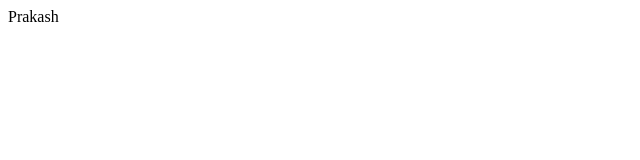
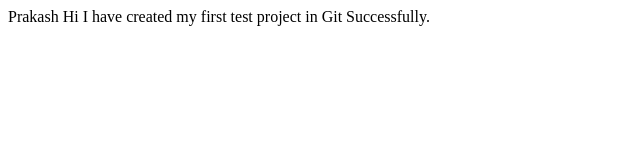
Before and after one commit to kgprakash/gittest1, a plain HTML site: page index.html in a window 1280 px wide. Shown: the whole page, without its empty margins (0-640 px from the left). Drawn offline with Linux system fonts and the light colour scheme.

Commit message:
index.html is modified

```diff
--- a/index.html
+++ b/index.html
@@ -1,5 +1,7 @@
 <html>
 <body>
 Prakash
+
+Hi I have created my first test project in Git Successfully.
 </body>
 </html>
```
